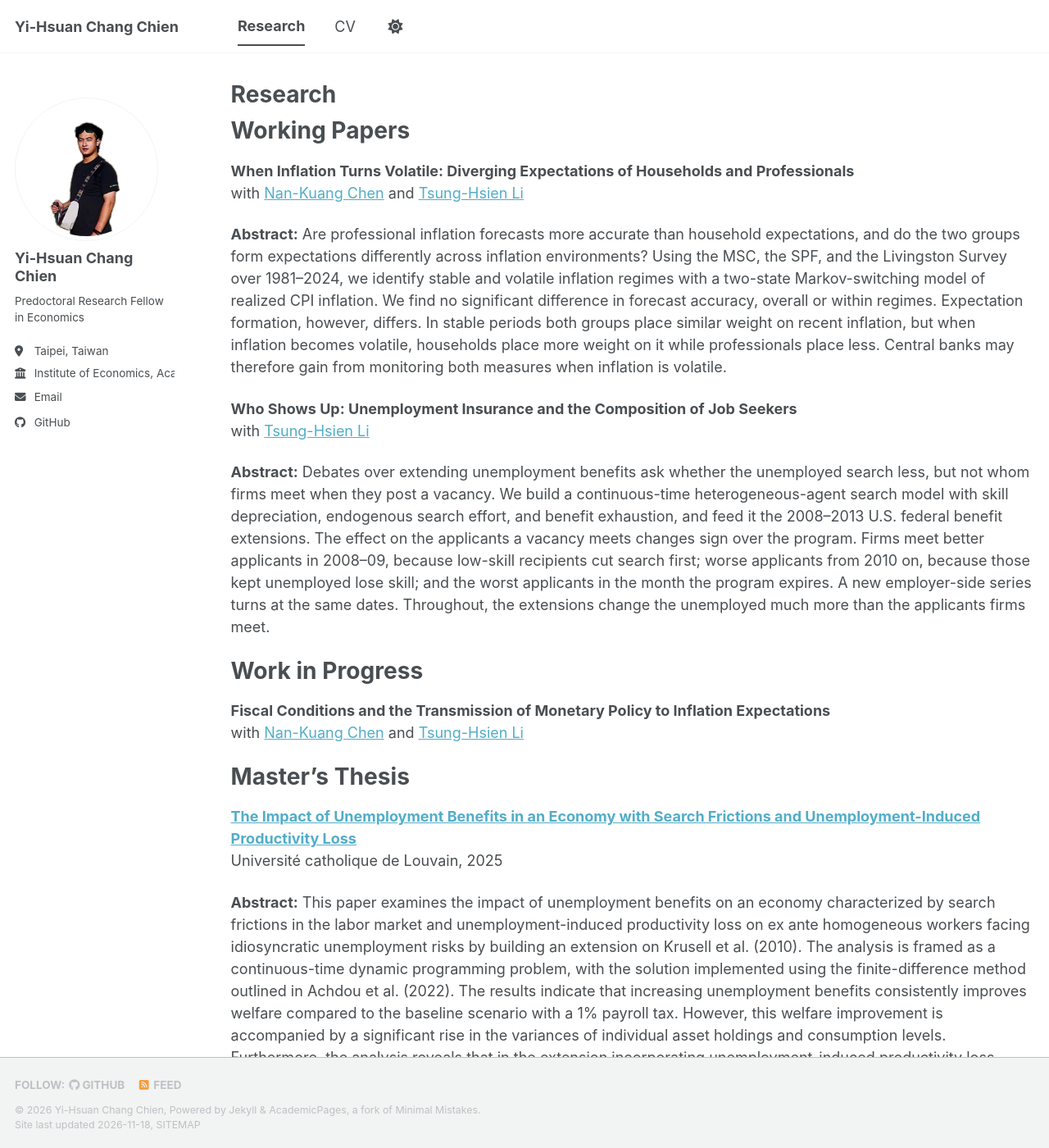
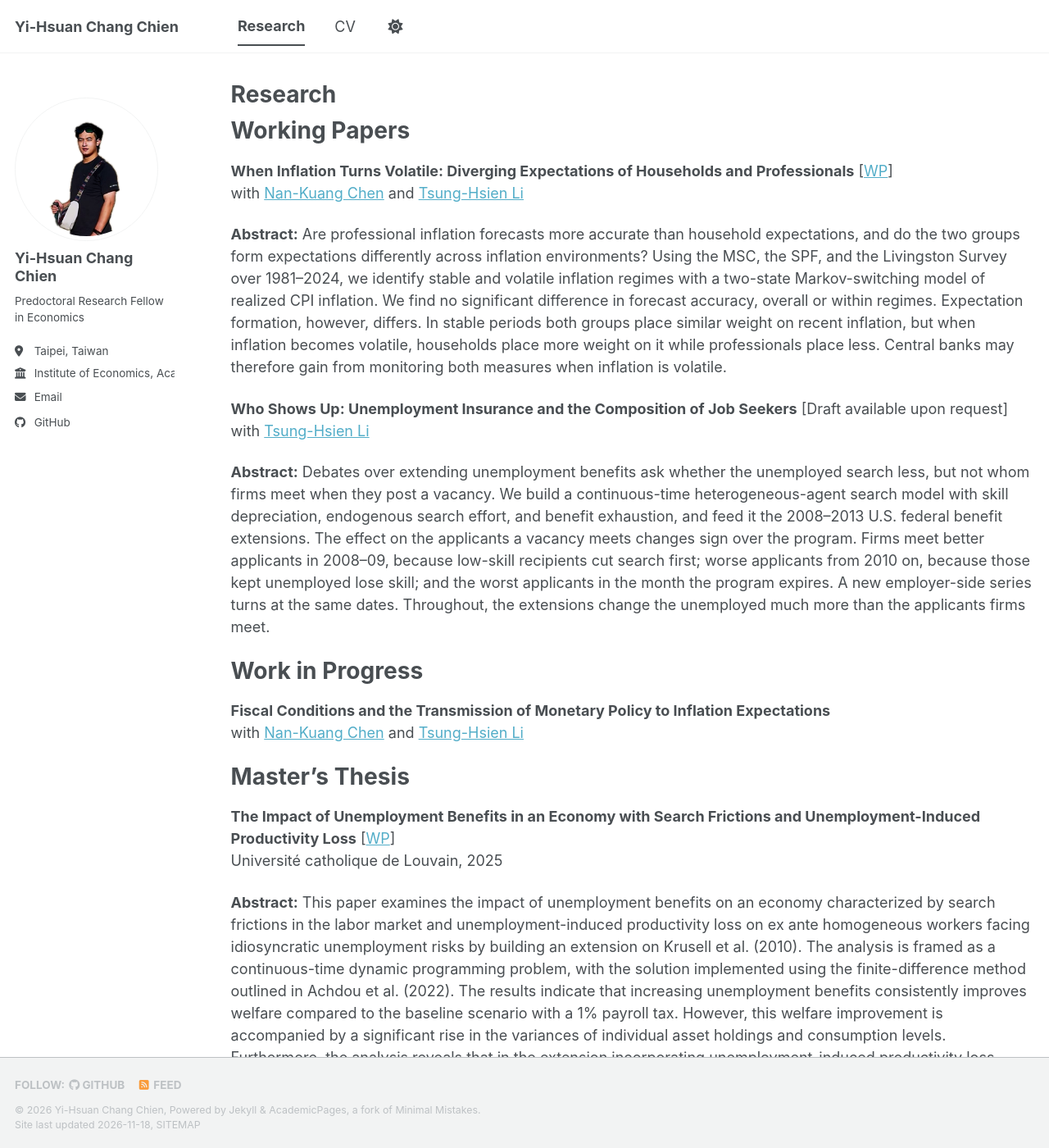
Before and after one commit to YiHsuanChangChien/YiHsuanChangChien.github.io, a Jekyll site: the page built from _pages/research.md, in a window 1280 px wide and 1400 px high. Shown: the whole window at 82% size. Built offline with Jekyll 4.4.1, drawn with Linux system fonts in a browser that asks for light colours; a script bundle is joined from its source files by our own code; a style sheet for code colours, icons or effects is not loaded.

Commit message:
Add paper links and status tags to research page
Co-Authored-By: Claude Opus 5.5 <noreply@anthropic.com>

```diff
--- a/_pages/research.md
+++ b/_pages/research.md
@@ -10,12 +10,12 @@ redirect_from:
 Working Papers
 ======
 
-**When Inflation Turns Volatile: Diverging Expectations of Households and Professionals**
+**When Inflation Turns Volatile: Diverging Expectations of Households and Professionals** [[WP](https://tsunghsien1124.github.io/assets/files/CCL_inflation_expectations.pdf)]
 with [Nan-Kuang Chen](https://homepage.ntu.edu.tw/~nankuang/) and [Tsung-Hsien Li](https://tsunghsien1124.github.io/)
 
 **Abstract:** Are professional inflation forecasts more accurate than household expectations, and do the two groups form expectations differently across inflation environments? Using the MSC, the SPF, and the Livingston Survey over 1981–2024, we identify stable and volatile inflation regimes with a two-state Markov-switching model of realized CPI inflation. We find no significant difference in forecast accuracy, overall or within regimes. Expectation formation, however, differs. In stable periods both groups place similar weight on recent inflation, but when inflation becomes volatile, households place more weight on it while professionals place less. Central banks may therefore gain from monitoring both measures when inflation is volatile.
 
-**Who Shows Up: Unemployment Insurance and the Composition of Job Seekers**
+**Who Shows Up: Unemployment Insurance and the Composition of Job Seekers** [Draft available upon request]
 with [Tsung-Hsien Li](https://tsunghsien1124.github.io/)
 
 **Abstract:** Debates over extending unemployment benefits ask whether the unemployed search less, but not whom firms meet when they post a vacancy. We build a continuous-time heterogeneous-agent search model with skill depreciation, endogenous search effort, and benefit exhaustion, and feed it the 2008–2013 U.S. federal benefit extensions. The effect on the applicants a vacancy meets changes sign over the program. Firms meet better applicants in 2008–09, because low-skill recipients cut search first; worse applicants from 2010 on, because those kept unemployed lose skill; and the worst applicants in the month the program expires. A new employer-side series turns at the same dates. Throughout, the extensions change the unemployed much more than the applicants firms meet.
@@ -29,7 +29,7 @@ with [Nan-Kuang Chen](https://homepage.ntu.edu.tw/~nankuang/) and [Tsung-Hsien L
 Master's Thesis
 ======
 
-**[The Impact of Unemployment Benefits in an Economy with Search Frictions and Unemployment-Induced Productivity Loss](https://thesis.dial.uclouvain.be/server/api/core/bitstreams/cf744eb9-9afb-4c8e-a1e0-a1d4a751f674/content)**
+**The Impact of Unemployment Benefits in an Economy with Search Frictions and Unemployment-Induced Productivity Loss** [[WP](https://thesis.dial.uclouvain.be/server/api/core/bitstreams/cf744eb9-9afb-4c8e-a1e0-a1d4a751f674/content)]
 Université catholique de Louvain, 2025
 
 **Abstract:** This paper examines the impact of unemployment benefits on an economy characterized by search frictions in the labor market and unemployment-induced productivity loss on ex ante homogeneous workers facing idiosyncratic unemployment risks by building an extension on Krusell et al. (2010). The analysis is framed as a continuous-time dynamic programming problem, with the solution implemented using the finite-difference method outlined in Achdou et al. (2022). The results indicate that increasing unemployment benefits consistently improves welfare compared to the baseline scenario with a 1% payroll tax. However, this welfare improvement is accompanied by a significant rise in the variances of individual asset holdings and consumption levels. Furthermore, the analysis reveals that in the extension incorporating unemployment-induced productivity loss, firm’s profits and filled job values are higher compared to the original Krusell et al. (2010) framework.
```
